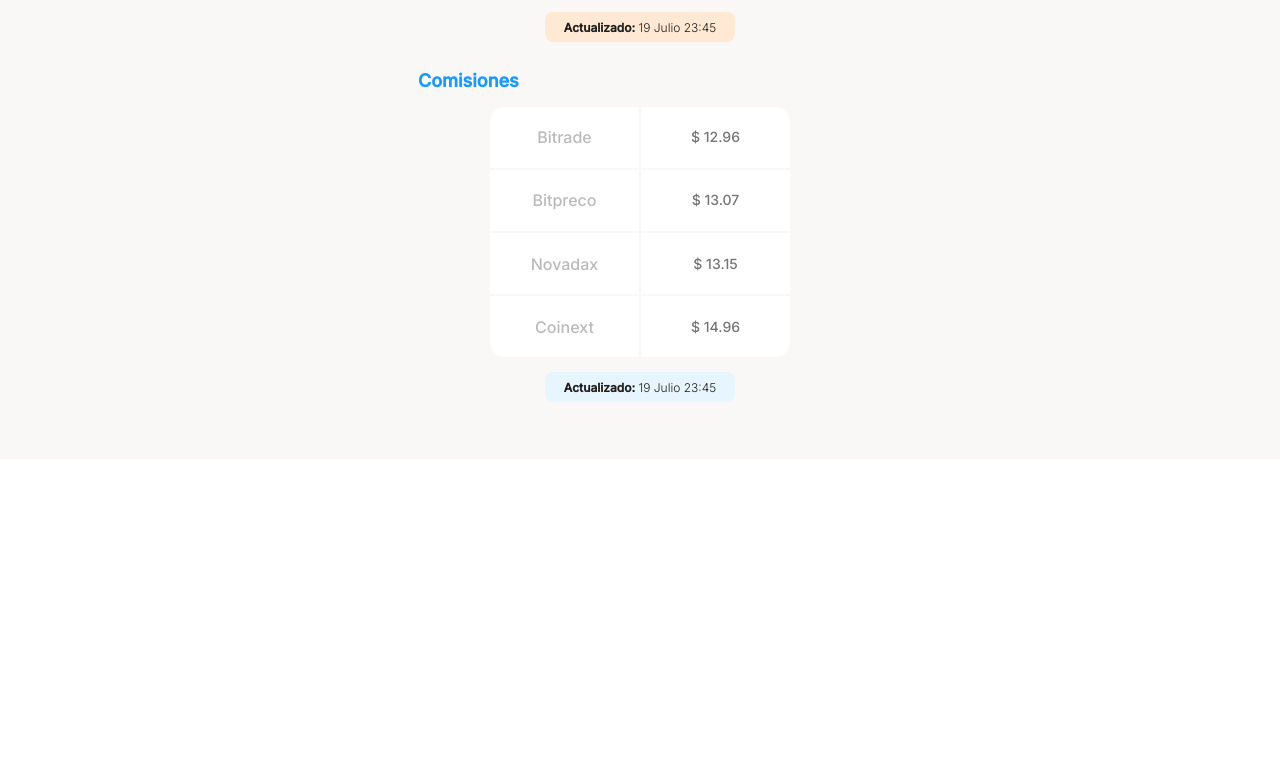
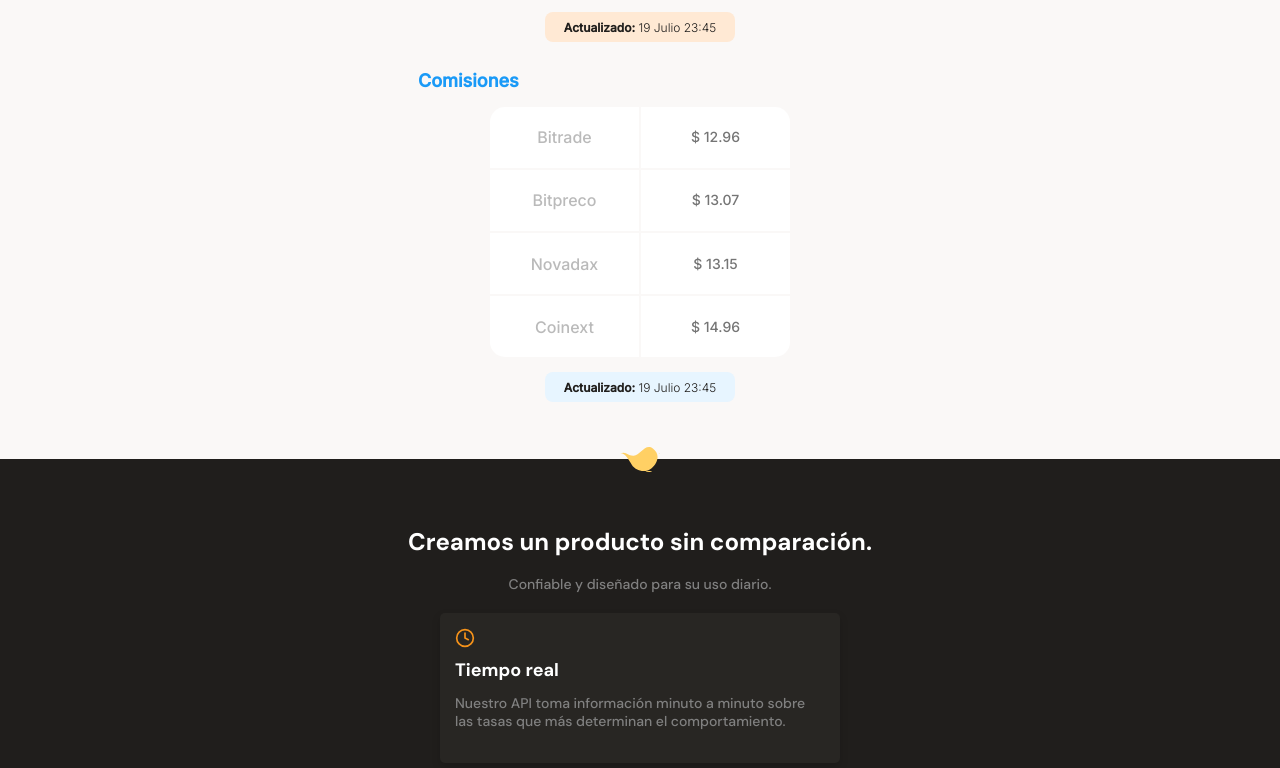
Before and after one commit to EdgardoAVS/Batabit, a plain HTML site: page index.html in a window 1280 px wide. Shown: the part 1057-1825 px from the top of the page. Before the commit the page ends 1516 px from the top, so only its background shows below. Drawn offline with Linux system fonts and the light colour scheme.

Commit message:
Estilos y estructura de la product card terminada

```diff
--- a/css/style.css
+++ b/css/style.css
@@ -322,3 +322,83 @@ main{
     line-height: 1.5rem;
     color: var(--warm-black);
 }
+
+.main-product-details{
+    position: relative;
+    width: 100%;
+    min-width: 320px;
+    height: auto;
+    padding: 20px 10px;
+    background-color: var(--warm-black);
+}
+
+.product-detail-batata-logo{
+    position: absolute;
+    width: 40px;
+    height: 25px;
+    background-image: url('../assets/icons/batata.svg');
+    top: calc(0% - 12.5px);
+	left: calc(50% - 20px);
+}
+
+.product-detail--title{
+    width: 90%;
+    min-width: 288px;
+    height: auto;
+    margin: 50px auto 0;
+    text-align: center;
+}
+
+.product-detail--title h2{
+    margin-bottom: 20px;
+    font-size: 2.4rem;
+    font-weight: bold;
+    line-height: 2.6rem;
+    color: var(--just-white);
+}
+
+.product-detail--title p{
+    margin-bottom: 20px;
+    font-size: 1.4rem;
+    font-weight: 500;
+    line-height: 1.8rem;
+    color: #808080;
+}
+
+.product-detail--card{
+    width: 90%;
+    min-width: 288px;
+    max-width: 400px;
+    height: 150px;
+    margin: 15px auto;
+    padding: 15px;
+    background-color: var(--black);
+    border-radius: 5px;
+    box-shadow: 0 4px 8px rgba(0, 0, 0, 0.16);
+}
+
+.product-detail--card .clock{
+    display: inline-block;
+    width: 20px;
+    height: 20px;
+    margin-bottom: 10px;
+    background-image: url('../assets/icons/clock.svg');
+    background-size: cover;
+    background-position: center;
+    background-repeat: no-repeat;
+}
+
+.product-detail--card .product-card-title{
+    margin-bottom: 15px;
+    font-size: 1.8rem;
+    font-weight: bold;
+    line-height: 1.8rem;
+    color: var(--just-white);
+}
+
+.product-detail--card .product-card-body{
+    font-size: 1.4rem;
+    font-weight: 500;
+    line-height: 1.8rem;
+    color: #808080;
+}
--- a/index.html
+++ b/index.html
@@ -86,7 +86,20 @@
                 </div>
             </section>
         </section>
-        <section></section>
+        <section class="main-product-details">
+            <span class="product-detail-batata-logo"></span>
+            <div class="product-detail--title">
+                <h2>Creamos un producto sin comparación.</h2>
+                <p>Confiable y diseñado para su uso diario.</p>
+            </div>
+            <section class="pruduct-cards-container">
+                <article class="product-detail--card">
+                    <span class="clock"></span>
+                    <p class="product-card-title">Tiempo real</p>
+                    <p class="product-card-body">Nuestro API toma información minuto a minuto sobre las tasas que más determinan el comportamiento.</p>
+                </article>
+            </section>
+        </section>
         <section></section>
         <section></section>
     </main>
```
